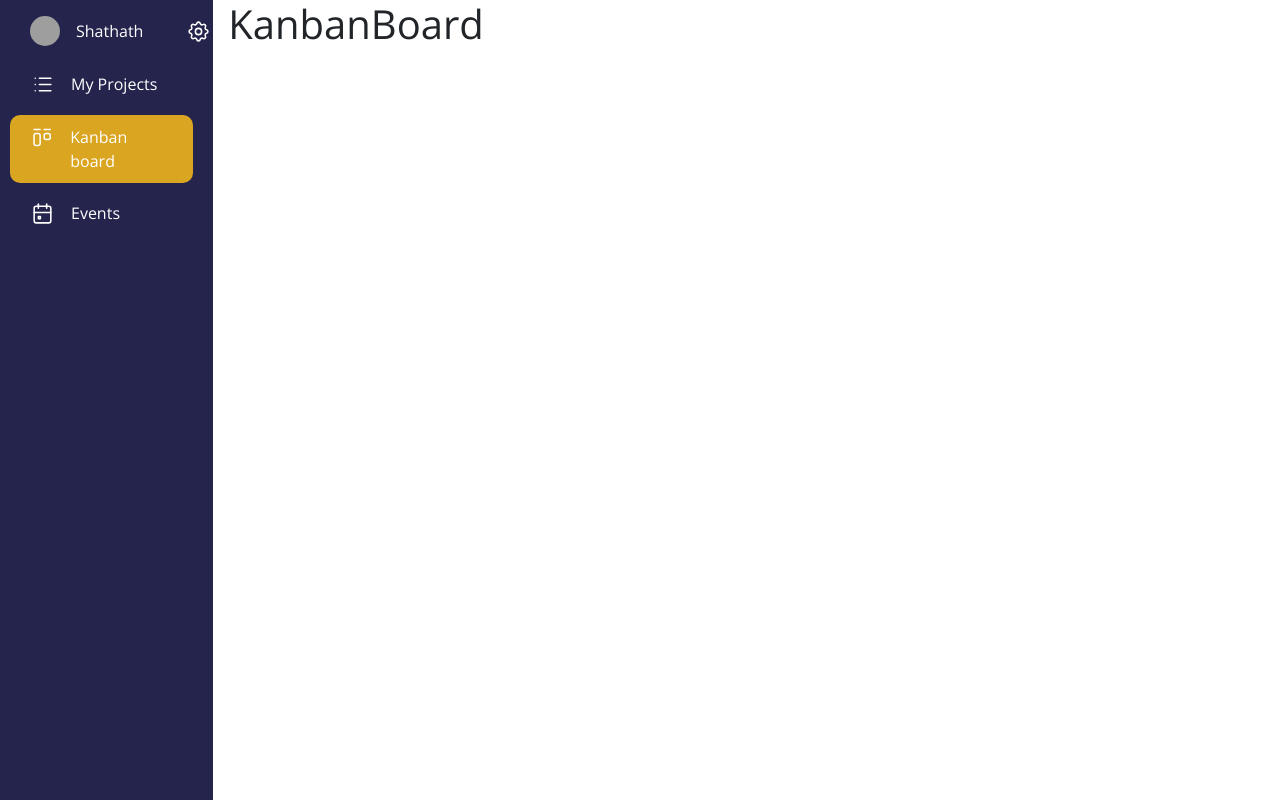
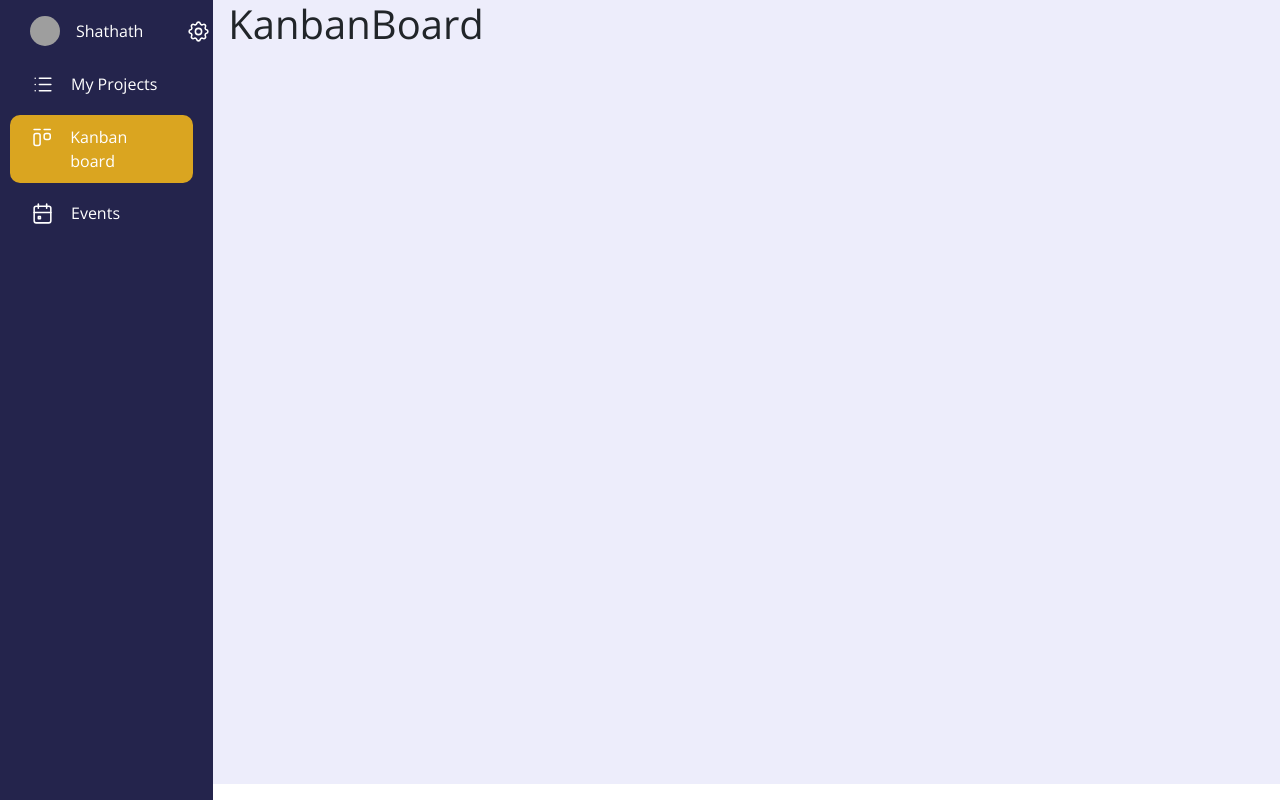
Before and after one commit to Shathath/makesync, a React (Create React App) app in the folder client/: page /kanban in a window 1280 px wide. Built offline with nearby package versions, Linux system fonts and the light colour scheme; grey boxes are pictures that could not be loaded.

Commit message:
search bar in projects component

```diff
--- a/client/src/components/allcomponents.js
+++ b/client/src/components/allcomponents.js
@@ -22,7 +22,7 @@ function AllComponents(){
 									</div>
 									<Routes />
 							</div>
-							<div className="col-lg-10 col-md-10 col-sm-9 mb-3" style={{paddingBottom:'5rem'}}>
+							<div className="col-lg-10 col-md-10 col-sm-9 mb-3" style={{paddingBottom:'5rem',backgroundColor:'#EDEDFB'}}>
 									<Switch>
 										<Route path='/projects/:id' component={()=><MainComponent name="projectdetails"></MainComponent>}></Route>
 										<Route path='/projects' component={()=><MainComponent name="projects"></MainComponent>}></Route>
--- a/client/src/components/projects.js
+++ b/client/src/components/projects.js
@@ -18,10 +18,18 @@ function Projects(props){
 	}
 	//console.log("My Projects",projects,projects.length)
 	return(
-
+		<div>
+		<div className="row mt-3" style={{marginLeft:'5rem'}}>
+					<div className="col-lg-6 col-md-4 col-sm-12 ml-3">
+						<input className='form-control' type='text' placeholder="Search projects"/>
+					</div>
+					<div className="col-lg-3 col-md-4 col-sm-12 ml-3 ">
+						<button className="btn btn-primary">Search</button>
+					</div>
+		</div>
 		<div style={{height:'95vh',overflowY:'scroll'}}>
 			<div className ="col-lg-12 col-md-6 col-sm-4">
-			<div className="row" style={{marginLeft:'4rem'}}>
+				<div className="row" style={{marginLeft:'4rem'}}>
 					{projects && projects.length > 0 ? projects.map((val)=>{
 							return (
 
@@ -42,8 +50,8 @@ function Projects(props){
 						}) : <h1>No projects has been created yet. Please click plus button to create new Project</h1>
 					}
 				</div>
-					</div>
-
+			</div>
+		</div>
 
 
 			<button className='btn' onClick={()=>setModal(true)} style={{borderRadius:'50%',fontSize:'20px',textAlign:'center',backgroundColor:'#644CF3', boxShadow: '0px 0px 0px 6px #DEDEED',position:'fixed',bottom:'100px',right:'60px'}}><Icons name='PLUS' width='20' height='20' stroke='#fff'></Icons></button>
```
